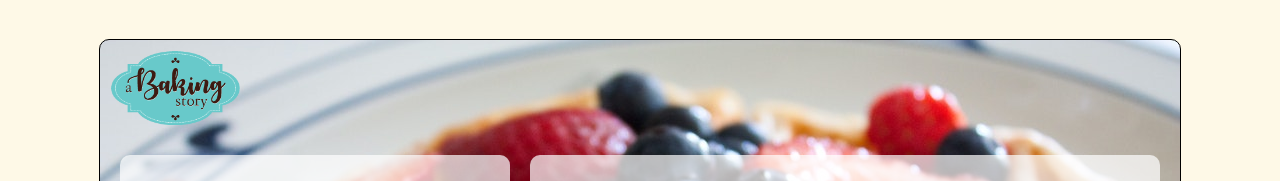
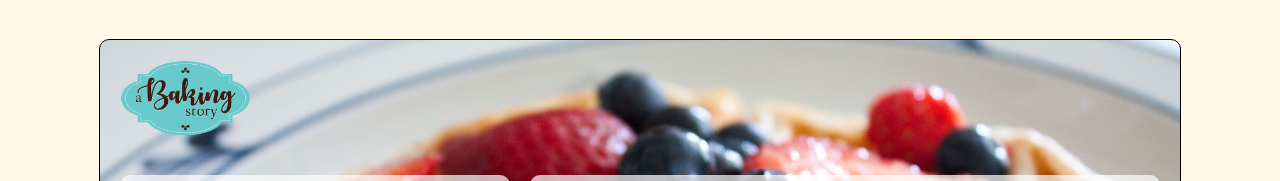
Before and after one commit to lolitahalper/video-ad, a plain HTML site: page lab09/index.html in a window 1280 px wide. Shown: the top 181 px of the page. Drawn offline with Linux system fonts and the light colour scheme; a web font is replaced by a local one.

Commit message:
Add files via upload

```diff
--- a/lab09/index.html
+++ b/lab09/index.html
@@ -49,15 +49,16 @@
 
 			.top-row {
 				height: 95px;
+				max-width: 1040px;
 				float: left;
+				padding-left: 20px;
+				padding-top: 20px;
 			}
 
 		.logo {
 			    height: 75px;
 			    width: auto;
 			    float: left;
-			    margin-top: 10px;
-			    margin-left: 10px;
 		}
 
 		.middle-row {
```
